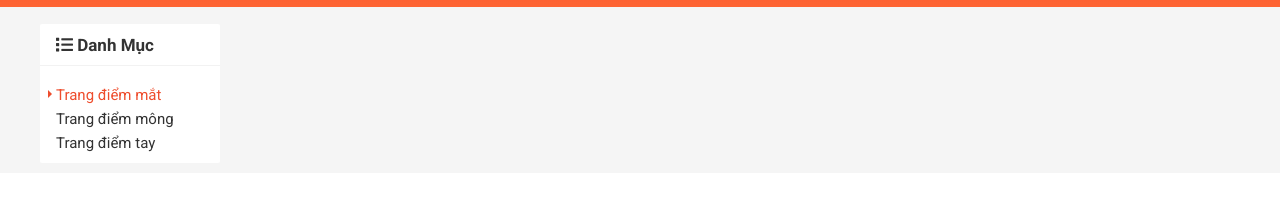
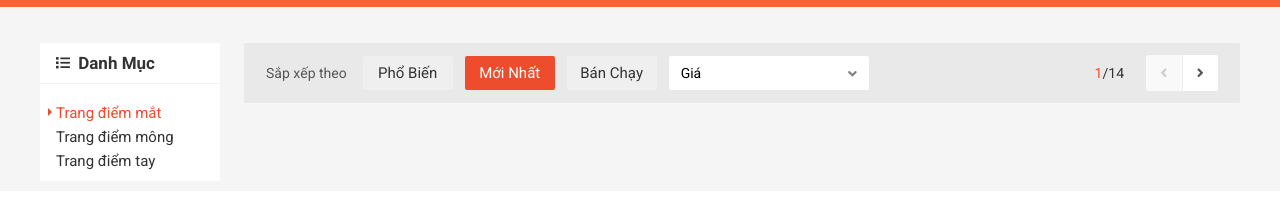
Before and after one commit to httt-dev/html-js-basic, a plain HTML site: page shop/index.html in a window 1280 px wide. Shown: the part 113-320 px from the top of the page. Drawn offline with nearby package versions, Linux system fonts and the light colour scheme; files whose address does not match are found by name.

Commit message:
container filter part

```diff
--- a/shop/assets/css/base.css
+++ b/shop/assets/css/base.css
@@ -122,8 +122,8 @@ thi tu khi xuat hien no se co opacity la 0 va opacity se bang 1 khi ket thuc ani
     outline: none;
     cursor: pointer;
     color: var(--text-color);
-    background-color: transparent;
-    display: flex;
+    /* background-color: transparent; */
+    display: inline-flex;
     justify-content: center;
     align-items: center;
     /* De can giua theo chieu doc text */
@@ -152,3 +152,51 @@ thi tu khi xuat hien no se co opacity la 0 va opacity se bang 1 khi ket thuc ani
     /* filter: brightness(80%); */
     background-color: #ccc;
 }
+
+/* select input*/
+.select-input{
+    position: relative;
+    min-width: 200px;
+    height: 34px;
+    padding: 0 12px;
+    border-radius: 2px;
+    background-color: var(--white-color);
+    display: flex;
+    align-items: center;
+    justify-content: space-between;
+}
+
+.select-input:hover .select-input__list{
+    display: block;
+}
+
+.select-input__icon{
+    font-size: 1.4rem;
+    color: rgb(131,131,131);
+    position: relative;
+    top:1px;
+}
+
+.select-input__list{
+    position: absolute;
+    left:0;
+    right: 0;
+    top:25px;
+    border-radius: 2px;
+    background-color: var(--white-color);
+    padding: 8px 16px;
+    list-style: none;
+    display: none;
+}
+.select-input__link{
+    font-size: 1.4rem;
+    color: var(--text-color);
+    text-decoration: none;
+    display: block;
+    padding: 4px 0;
+
+}
+
+.select-input__link:hover{
+    color: var(--primary-color);
+}
--- a/shop/assets/css/main.css
+++ b/shop/assets/css/main.css
@@ -910,8 +910,13 @@
     background-color: #FB9086;
 }
 
+/* App container */
 .app__container{
     background-color: #f5f5f5;
+}
+
+.app__content{
+    padding-top: 36px;
 }
 
 .category{
@@ -923,6 +928,7 @@
     color: var(--text-color);
     padding: 12px 16px;
     border-bottom: 1px solid rgba(0,0,0,0.05);
+    margin-top: 0;
 }
 
 .category__heading-icon{
@@ -971,3 +977,76 @@
     right: -4px;
     color:var(--primary-color);
 }
+
+/* Home sort + Filter */
+
+.home-filter{
+    display: flex;
+    align-items: center;
+    background-color: rgba(0,0,0,0.05);
+    padding: 12px 22px;
+    border-radius: 2px;
+
+}
+.home-filter__btn{
+    margin-right: 12px;
+    min-width: 90px;
+    text-transform: capitalize;
+}
+.home-filter__label{
+    font-size: 1.4rem;
+    color: #555;
+    margin-right: 16px;
+}
+.home-filter__page{
+    display: flex;
+    align-items: center;
+}
+.select-input__label{
+    font-size: 1.4rem;
+}
+
+.home-filter__page{
+    /* Canh ben phai ???*/
+    margin-left: auto;
+}
+.home-filter__page-num{
+    font-size: 1.4rem;
+    color: var(--text-color);
+    margin-right: 22px;
+}
+.home-filter__page-current{
+    color: var(--primary-color);
+}
+
+.home-filter__page-control{
+    border-radius: 2px;
+    overflow: hidden;
+    display: flex;
+    width: 72px;
+    height: 36px;
+
+}
+
+.home-filter__page-btn{
+    flex: 1;
+    display: flex;
+    background-color: var(--white-color);
+    text-decoration: none;
+}
+.home-filter__page-btn:first-child{
+    border-right: 1px solid #eee;
+}
+.home-filter__page-icon {
+    margin: auto;
+    font-size: 1.4rem;
+    color: #555;
+}
+
+.home-filter__page-btn--disabled{
+    background-color: #f9f9f9;
+    cursor: default;
+}
+.home-filter__page-btn--disabled .home-filter__page-icon{
+    color: #ccc;
+}
--- a/shop/index.html
+++ b/shop/index.html
@@ -265,12 +265,12 @@
             <!-- Container block -->
             <div class="app__container">
                 <div class="grid">
-                    <div class="grid__row">
+                    <div class="grid__row app__content">
                         <!-- Gia lap category chiem 2 cot -->
                        <div class="grid__cloumn-2">
                            <nav class="category">
                                <h3 class="category__heading">
-                                   <i class="fas fa-list"></i>
+                                   <i class="category__heading-icon fas fa-list"></i>
                                    Danh Mục
                                </h3>
 
@@ -288,6 +288,38 @@
                            </nav>
                        </div>
                        <div class="grid__cloumn-10">
+                            <div class="home-filter">
+                                <span class="home-filter__label">Sắp xếp theo</span>
+                                <button class="home-filter__btn btn">Phổ biến</button>
+                                <button class="home-filter__btn btn btn--primary">Mới nhất</button>
+                                <button class="home-filter__btn btn">Bán chạy</button>
+                                <div class="select-input">
+                                    <span class="select-input__label">Giá</span>
+                                    <i class="select-input__icon fas fa-angle-down"></i>
+                                    <ul class="select-input__list">
+                                        <li class="select-input__item">
+                                            <a href="" class="select-input__link">Giá: Thấp đến  cao</a>
+                                        </li>
+                                        <li class="select-input__item">
+                                            <a href="" class="select-input__link">Giá: Cao đến  thấp</a>
+                                        </li>
+                                    </ul>
+                                </div>
+
+                                <div class="home-filter__page">
+                                    <span class="home-filter__page-num">
+                                        <span class="home-filter__page-current">1</span>/14
+                                    </span>
+                                    <div class="home-filter__page-control">
+                                        <a href="" class="home-filter__page-btn home-filter__page-btn--disabled">
+                                            <i class="home-filter__page-icon fas fa-angle-left"></i>
+                                        </a>
+                                        <a href="" class="home-filter__page-btn">
+                                            <i class="home-filter__page-icon fas fa-angle-right"></i>
+                                        </a>
+                                    </div>
+                                </div>
+                            </div>
 
                        </div>
                     </div>
```
